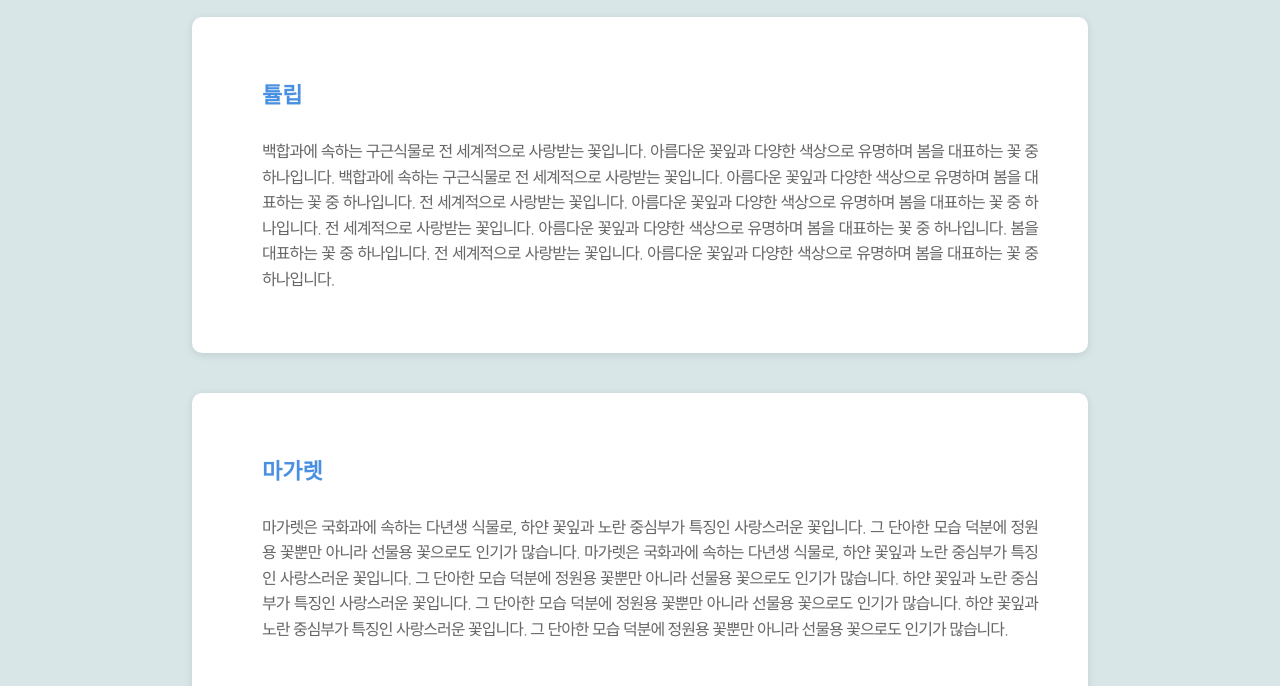
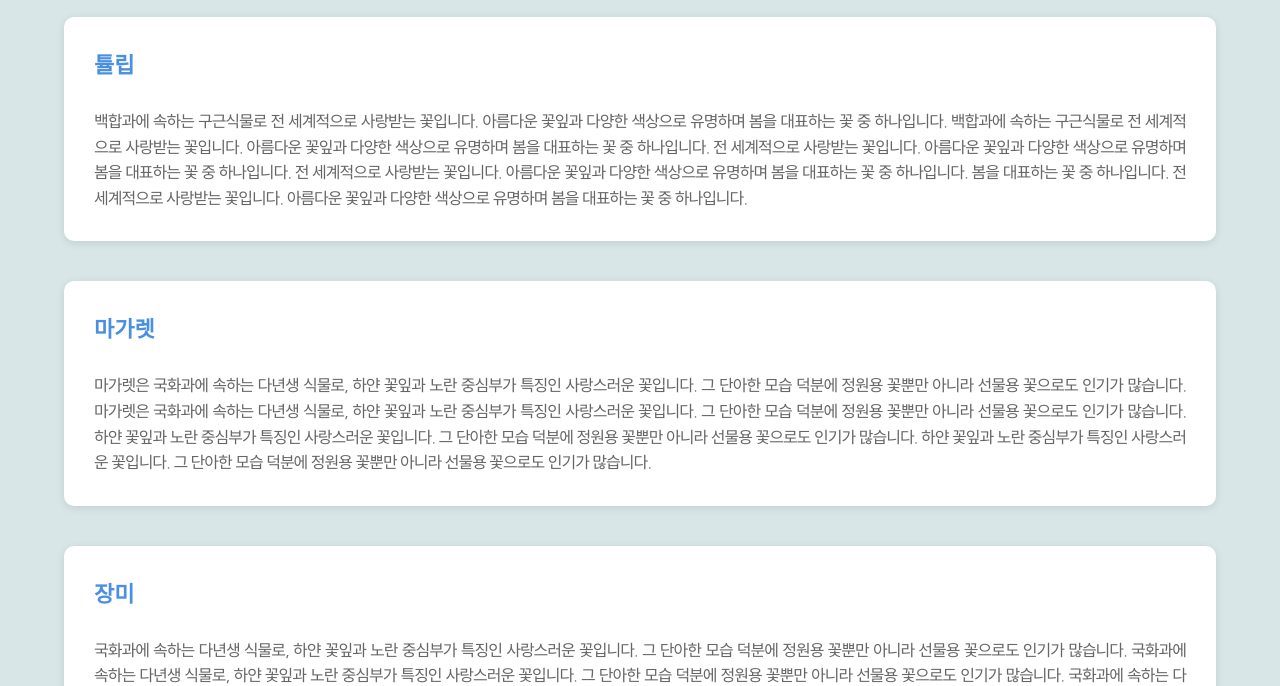
Before and after one commit to hojeong-k/241120-dldtdd, a plain HTML site: page dl,dt,dd,table.html in a window 1280 px wide. Shown: the part 114-800 px from the top of the page. Drawn offline with Linux system fonts and the light colour scheme.

Commit message:
Update dl,dt,dd,table.html

```diff
--- a/dl,dt,dd,table.html
+++ b/dl,dt,dd,table.html
@@ -30,12 +30,12 @@
             /* margin: 0 auto; -- 박스중앙정렬 */
             margin: 20px auto;
             border-radius: 10px;
-            width: 70%;
+            width: 90%;
             background-color: #fff;
             /* 그림자 x, y, 흐림효과, 색(검정, 10% 투명도) */
             box-shadow: 0 2px 8px rgba(0, 0, 0, 0.1);
             /* 안쪽여백 */
-            padding: 60px 50px 60px 70px;
+            padding: 30px ;
             /* 패딩 상 오 하 왼 */
             text-align: justify;
         }
```
